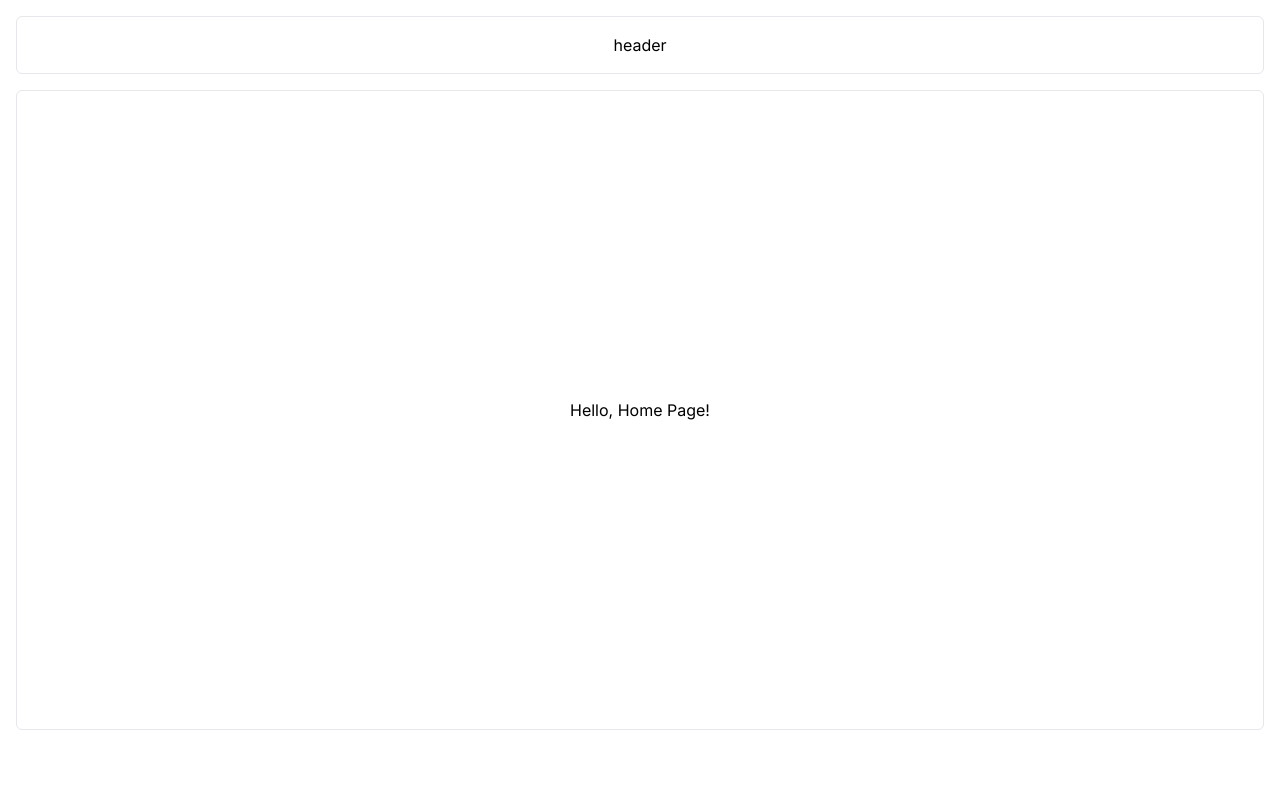
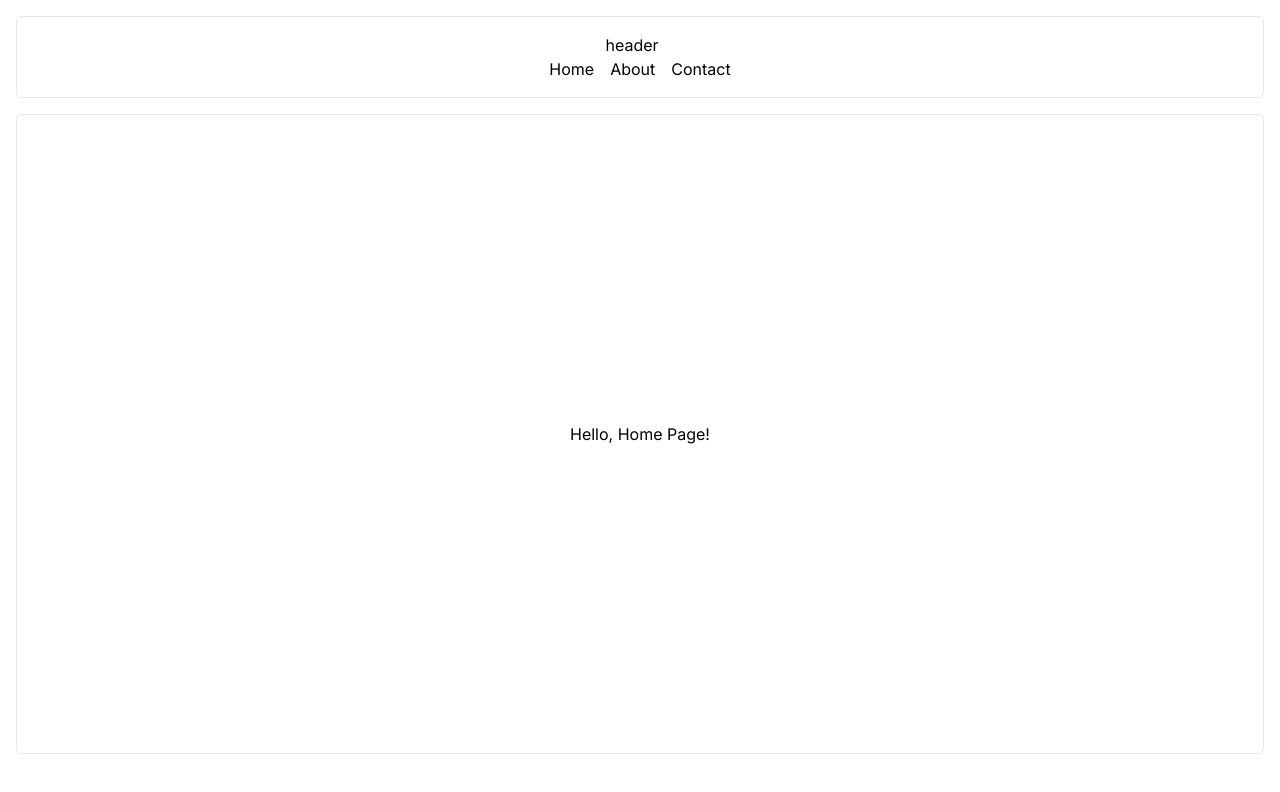
Before and after one commit to mrvin100/nextjs-learn, a Next.js app in the folder routing/: page / in a window 1280 px wide. Shown: the top 792 px of the page. Built offline with nearby package versions, Linux system fonts and the light colour scheme.

Commit message:
ok for the Layouts and Navigating

```diff
--- a/routing/app/layout.tsx
+++ b/routing/app/layout.tsx
@@ -1,12 +1,14 @@
 import type { Metadata } from "next";
 import { Inter } from "next/font/google";
 import "./globals.css";
+import Template from "./template";
+import NavLinks from "./ui/nav-links";
 
 const inter = Inter({ subsets: ["latin"] });
 
 export const metadata: Metadata = {
-  title: "Create Next App",
-  description: "Generated by create next app",
+  title: "Next learn",
+  description: "Course of Next app",
 };
 
 export default function RootLayout({
@@ -18,8 +20,8 @@ export default function RootLayout({
     <html lang="en">
       <body className={inter.className}>
         <div className="h-screen p-4">
-          <header className="border rounded-md p-4 text-center mb-4">header</header>
-          {children}
+          <header className="border rounded-md p-4 text-center mb-4"><span className="mr-4">header</span> <NavLinks /></header>
+          <Template key={'routeParam'} >{children}</Template>
         </div>
       </body>
     </html>
--- a/routing/app/page.tsx
+++ b/routing/app/page.tsx
@@ -1,3 +1,9 @@
+import type { Metadata } from 'next'
+
+export const metadata: Metadata = {
+  title: 'Next.js',
+}
+
 export default function Home() {
   return (
     <div className="h-[80vh] items-center justify-center flex border rounded-md">
--- /dev/null
+++ b/routing/app/template.tsx
@@ -0,0 +1,5 @@
+const Template = ({ children }: { children: React.ReactNode }) => {
+  return <div>{children}</div>;
+};
+
+export default Template;
--- /dev/null
+++ b/routing/app/ui/nav-links.tsx
@@ -0,0 +1,28 @@
+"use client";
+
+import Link from "next/link";
+import { usePathname } from "next/navigation";
+const links = [
+  { href: "/", text: "Home" },
+  { href: "/about", text: "About" },
+  { href: "/contact", text: "Contact" },
+];
+
+const NavLinks = () => {
+  const pathname = usePathname();
+  return (
+    <nav className="flex gap-4 justify-center">
+      {links.map((link, index) => (
+        <Link
+          key={index}
+          href={link.href}
+          className={`${pathname === link.href ? "active" : ""}`}
+        >
+          {link.text}
+        </Link>
+      ))}
+    </nav>
+  );
+};
+
+export default NavLinks;
```
